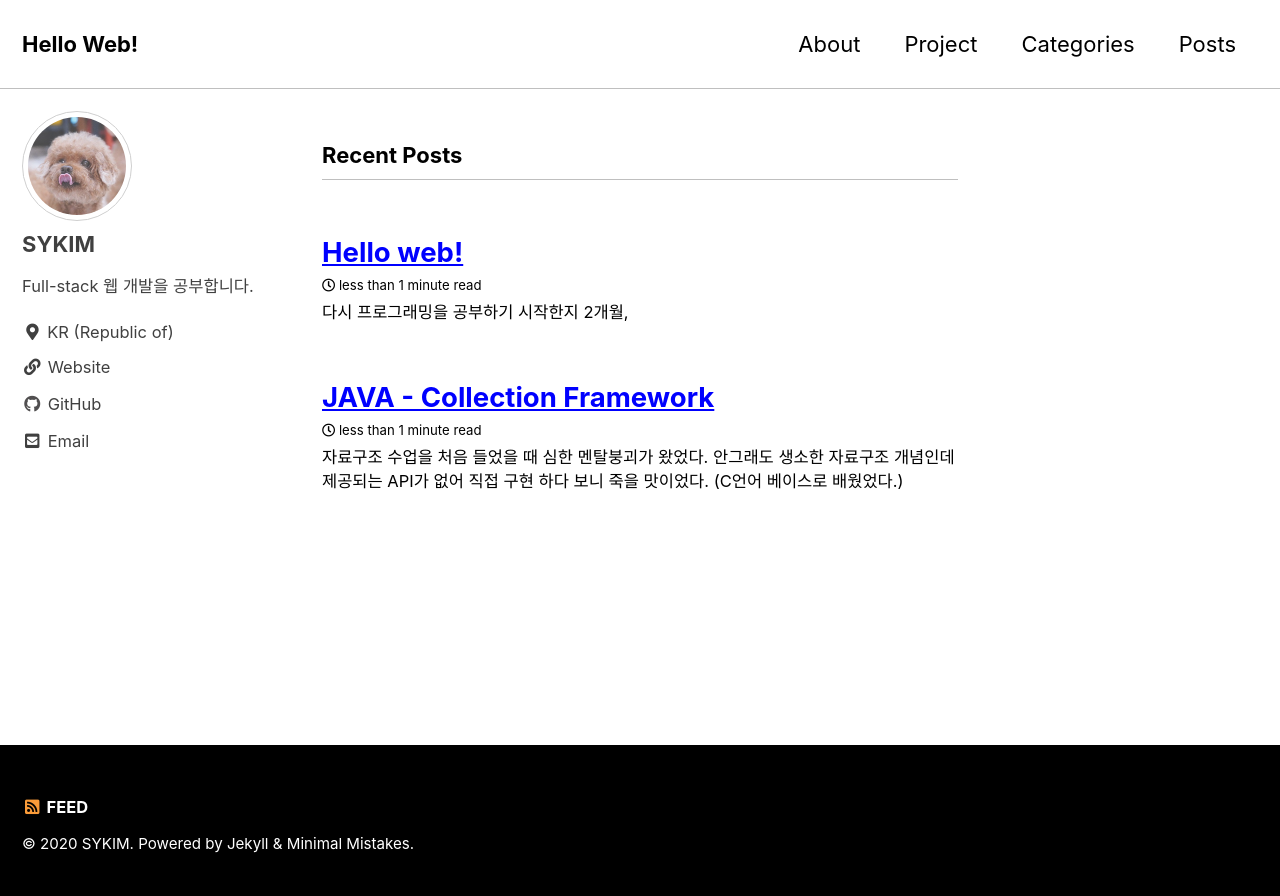
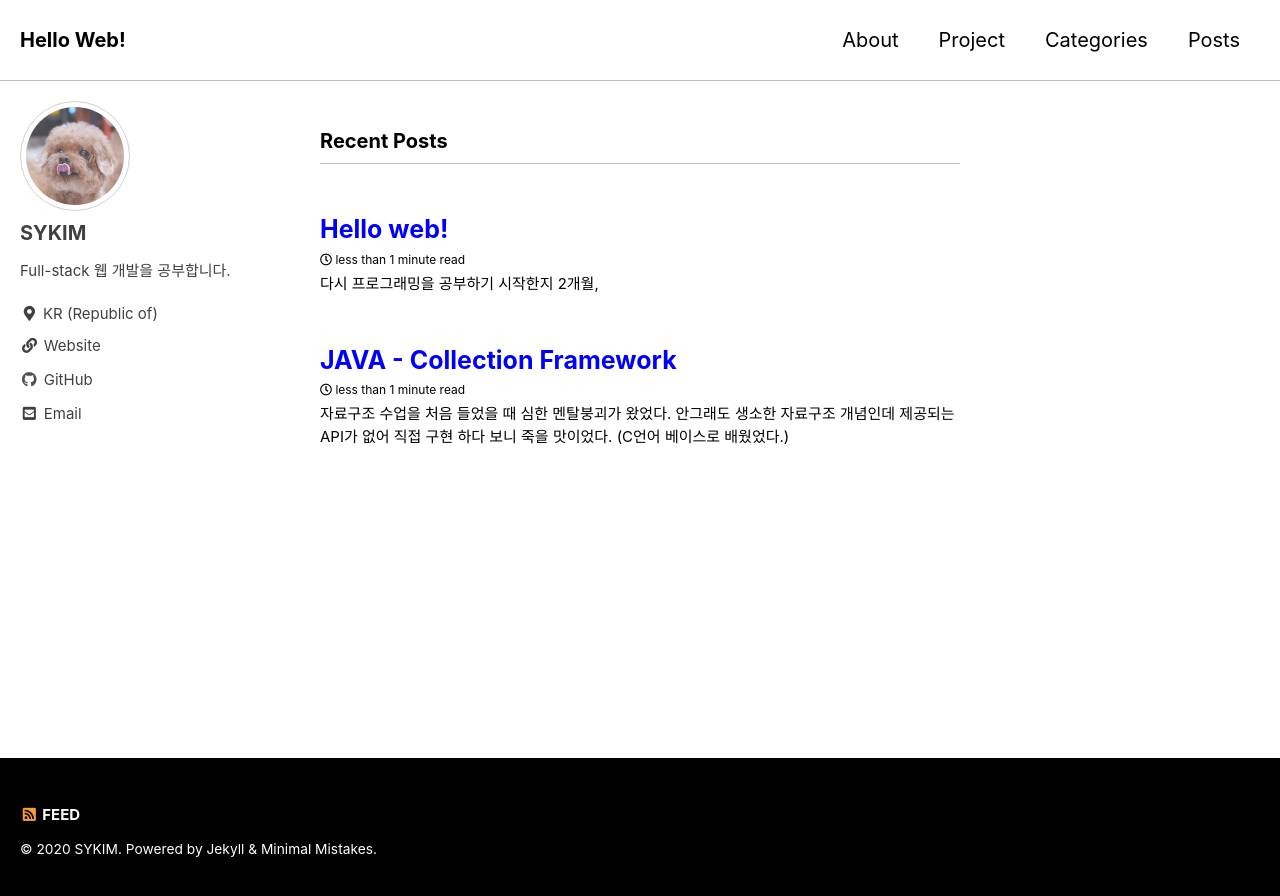
Before and after one commit to stothey0804/stothey0804.github.io, a Jekyll site: the page built from index.html, in a window 1280 px wide. Shown: the top 896 px of the page. Built offline with Jekyll 4.4.1, drawn with Linux system fonts in a browser that asks for light colours; cached includes are drawn as plain includes; the list of posts is cut into pages by our own code.

Commit message:
200726 16:58

```diff
--- a/_sass/minimal-mistakes/_base.scss
+++ b/_sass/minimal-mistakes/_base.scss
@@ -126,6 +126,7 @@ blockquote {
 /* links */
 
 a {
+  text-decoration: none;
   &:focus {
     @extend %tab-focus;
   }
--- a/_sass/minimal-mistakes/_reset.scss
+++ b/_sass/minimal-mistakes/_reset.scss
@@ -11,15 +11,15 @@ html {
   font-size: 16px;
 
   @include breakpoint($medium) {
+    font-size: 16px;
+  }
+
+  @include breakpoint($large) {
     font-size: 18px;
   }
 
-  @include breakpoint($large) {
+  @include breakpoint($x-large) {
     font-size: 20px;
-  }
-
-  @include breakpoint($x-large) {
-    font-size: 22px;
   }
 
   -webkit-text-size-adjust: 100%;
--- a/_sass/minimal-mistakes/_variables.scss
+++ b/_sass/minimal-mistakes/_variables.scss
@@ -14,7 +14,7 @@ $indent-var: 1.3em !default;
 
 /* system typefaces */
 $serif: Georgia, Times, serif !default;
-$sans-serif: -apple-system, BlinkMacSystemFont, "Roboto", "Segoe UI",
+$sans-serif: -apple-system, BlinkMacSystemFont, "Noto Sans KR","Roboto", "Segoe UI",
   "Helvetica Neue", "Lucida Grande", Arial, sans-serif !default;
 $monospace: Monaco, Consolas, "Lucida Console", monospace !default;
 
--- a/assets/css/main.scss
+++ b/assets/css/main.scss
@@ -6,3 +6,4 @@
 
 @import "minimal-mistakes/skins/{{ site.minimal_mistakes_skin | default: 'default' }}"; // skin
 @import "minimal-mistakes"; // main partials
+@import url('https://fonts.googleapis.com/css2?family=Noto+Sans+KR');
```
